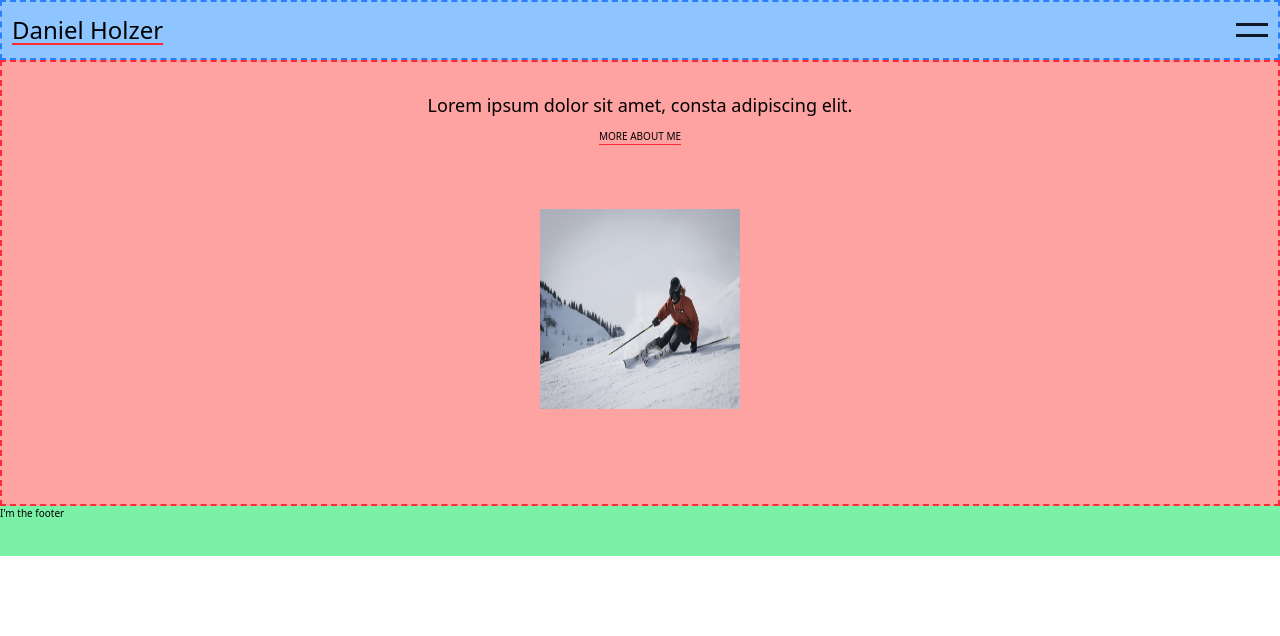
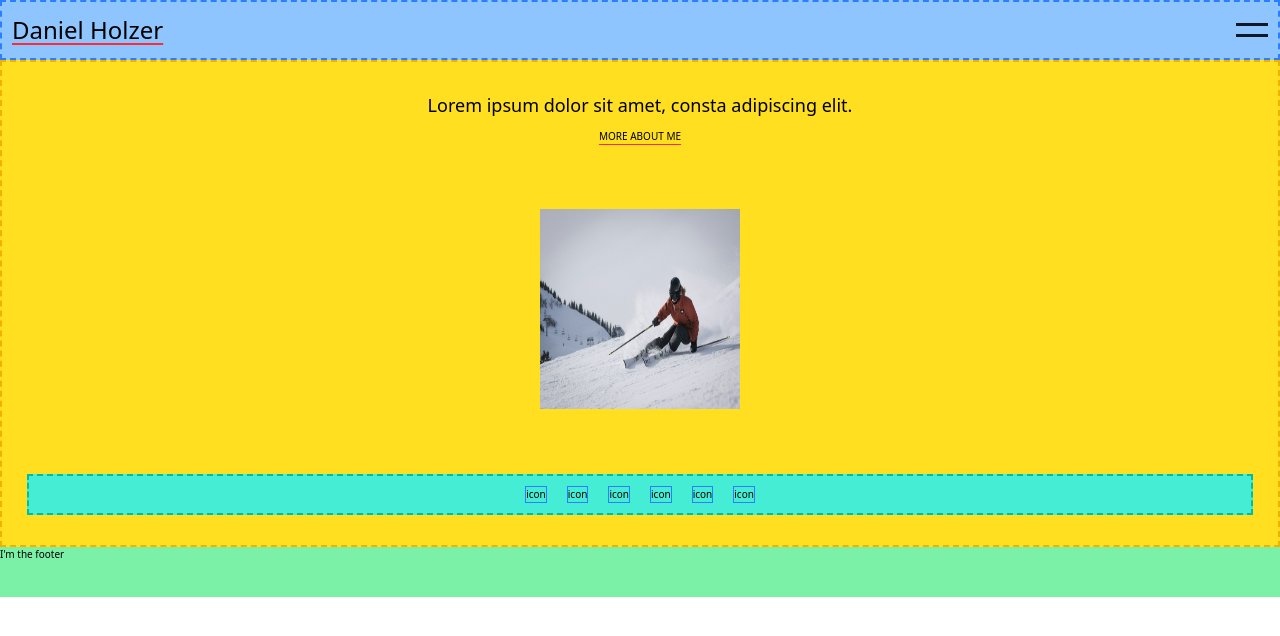
Before and after one commit to DaniHolzer/personal-profilepage, a React (Vite) app: page / in a window 1280 px wide. Shown: the top 636 px of the page. Built offline with nearby package versions, Linux system fonts and the light colour scheme.

Commit message:
Create socials container component.

```diff
--- a/src/components/container/variants/hero-container/HeroContainer.tsx
+++ b/src/components/container/variants/hero-container/HeroContainer.tsx
@@ -3,6 +3,7 @@ import { heroStyles } from "./HeroContainer.styles";
 import type { HeroProps } from "./HeroContainer.types";
 import { Link } from "components/links/base/Link";
 import skiingImage from "src/assets/skiing.jpg";
+import { SocialsContainer } from "components/container/variants/socials-container/SocialsContainer";
 
 //-----------------------------------------------------------------------------
 // Hero Section Component
@@ -29,6 +30,7 @@ export function HeroContainer({className, debug}: HeroProps) {
         More about me
       </Link>
       <img src={ skiingImage } className="w-[20rem] h-[20rem] my-[6.5rem]"/>
+      <SocialsContainer debug />
 
     </Container>
   )
--- /dev/null
+++ b/src/components/container/variants/socials-container/SocialsContainer.styles.ts
@@ -0,0 +1,13 @@
+import { tv } from "tailwind-variants";
+
+//-----------------------------------------------------------------------------
+// Socials Container Styles
+
+export const socialsStyles = tv({
+  base: "flex-row justify-center flex-wrap gap-x-[2rem] gap-y-[1rem] p-[1rem]",
+  variants: {
+    debug: {
+      true: "border-2 border-dashed border-teal-500 bg-teal-300"
+    },
+  },
+});
--- /dev/null
+++ b/src/components/container/variants/socials-container/SocialsContainer.tsx
@@ -0,0 +1,20 @@
+import { Container } from "components/container/base/Container";
+import { socialsStyles } from "./SocialsContainer.styles";
+import type { SocialsProps } from "./SocialsContainer.types";
+
+//------------------------------------------------------------------------------
+// Socials Container - Component
+
+export function SocialsContainer({className, debug}: SocialsProps) {
+
+  return(
+    <Container id="socialsContainer" className={socialsStyles({className, debug})}>
+      <p className="border-1 border-blue-500">icon</p>
+      <p className="border-1 border-blue-500">icon</p>
+      <p className="border-1 border-blue-500">icon</p>
+      <p className="border-1 border-blue-500">icon</p>
+      <p className="border-1 border-blue-500">icon</p>
+      <p className="border-1 border-blue-500">icon</p>
+    </Container>
+  )
+}
--- a/src/layouts/homeMain/HomeMain.styles.ts
+++ /dev/null
@@ -1,8 +0,0 @@
-import { tv } from 'tailwind-variants';
-
-//-------------------------------------------------------------------------------------------------
-// Home Main - Styles
-
-export const HomeMainStyles = tv({
-  base: ['w-full flex flex-col justify-start items-center pt-[3rem] px-[2.5rem]'],
-});
--- a/src/layouts/homeMain/HomeMain.tsx
+++ /dev/null
@@ -1,26 +0,0 @@
-import { HomeMainStyles } from './HomeMain.styles';
-import { Button } from '../../components/button/root/Button';
-import skiingImage from '../../assets/skiing.jpg';
-import { SocialsBar } from '../socials/Socials';
-
-//-------------------------------------------------------------------------------------------------
-// Home Page Main Component
-
-export function HomeMain() {
-  return (
-    <>
-      <section className={HomeMainStyles()}>
-        <p className="w-full font-[400] text-[18px] text-center mb-[1rem]">
-          Lorem ipsum dolor sit amet, consta adipiscing elit.
-        </p>
-        <Button>Lorem ipsum</Button>
-        <img
-          src={skiingImage}
-          alt="Person skiing on slope."
-          className="h-[18rem] w-[18rem] my-[6.5rem]"
-        />
-        <SocialsBar />
-      </section>
-    </>
-  );
-}
--- a/src/pages/Home.tsx
+++ b/src/pages/Home.tsx
@@ -1,4 +1,3 @@
-import { HomeMain } from '../layouts/homeMain/HomeMain.tsx';
 import { HeroContainer } from "components/container/variants/hero-container/HeroContainer.tsx";
 
 //-------------------------------------------------------------------------------------------------
@@ -7,7 +6,7 @@ import { HeroContainer } from "components/container/variants/hero-container/Hero
 export default function Home() {
   return (
     <>
-      <HeroContainer />
+      <HeroContainer debug />
     </>
   );
 }
```
Also changed, not shown: src/components/container/variants/socials-container/SocialsContainer.types.ts (added, +9 -0 lines).
